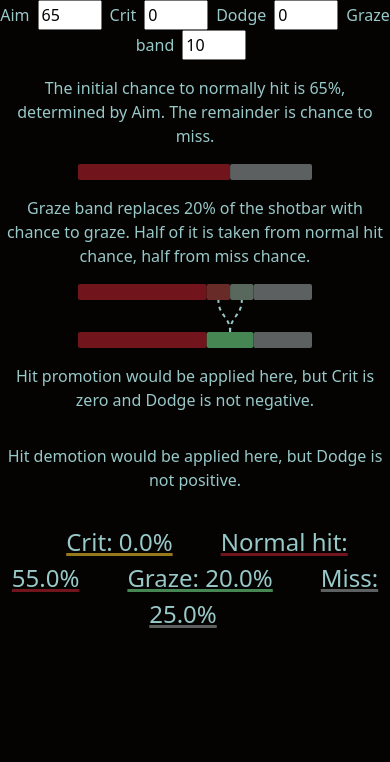
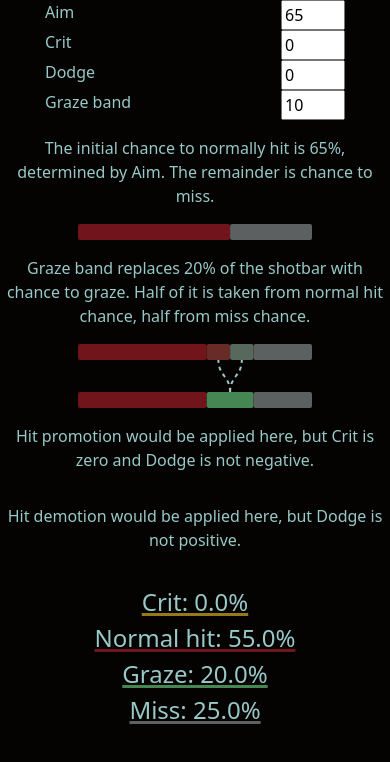
Before and after one commit to copyrite/shotbar-dev, a plain HTML site: page index.html in a window 390 px wide. Drawn offline with nearby package versions, Linux system fonts and the light colour scheme.

Commit message:
Make the site more mobile-friendly

```diff
--- a/lw2shotbar.js
+++ b/lw2shotbar.js
@@ -23,14 +23,14 @@ window.onload = function () {
         .append("div")
         .attr("id", "input")
         .append("p")
-        .selectAll("input")
+        .selectAll("div")
         .data([
             { min: 0, max: 100, value: 65, text: "Aim" },
             { min: 0, max: 100, value: 0, text: "Crit" },
             { min: 0, max: 100, value: 0, text: "Dodge" },
             { min: 0, max: 100, value: 10, text: "Graze band" },
         ])
-        .join("span")
+        .join("div")
         .text((d) => d.text)
         .append("input")
         .attr("type", "number")
@@ -545,9 +545,9 @@ function draw() {
 
     // Text
     d3.select("#output")
-        .selectAll("span")
+        .selectAll("div")
         .data(hitRankArray)
-        .join("span")
+        .join("div")
         .text((d) => `${hitRankFriendlyNames[d]}: ${decFormat(demoted[d])}%`)
         .style("text-decoration", "underline")
         .style("text-decoration-color", (d) => hitRankColors[d])
--- a/style.css
+++ b/style.css
@@ -4,9 +4,32 @@ body {
     text-align: center;
 }
 
+#input div {
+    display: inline-block;
+}
+
 input {
     width: 4em;
     margin: 0 0.5em;
+}
+
+@media screen and (max-width: 800px) {
+    #input div {
+        max-width: 300px;
+        display: flex;
+        justify-content: space-between;
+        position: relative;
+        left: 50%;
+        transform: translate(-50%, 0);
+    }
+
+    input {
+        margin: 0;
+    }
+
+    #output div {
+        width: 90%;
+    }
 }
 
 #breakdown svg {
@@ -17,6 +40,7 @@ input {
     font-size: 1.5em;
 }
 
-#output span {
+#output div {
+    display: inline-block;
     padding: 0 1em;
 }
```
